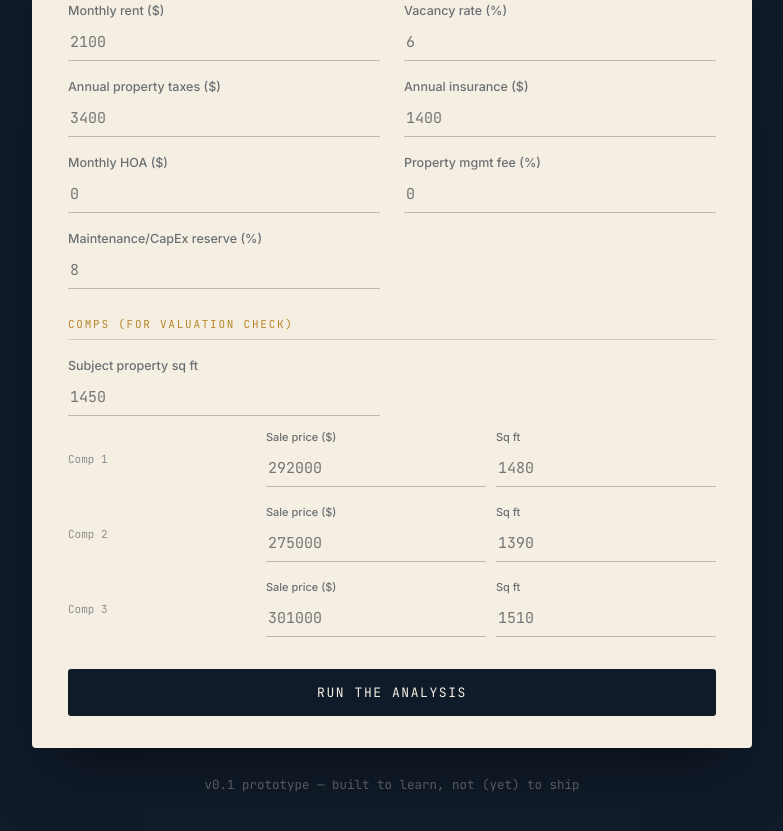
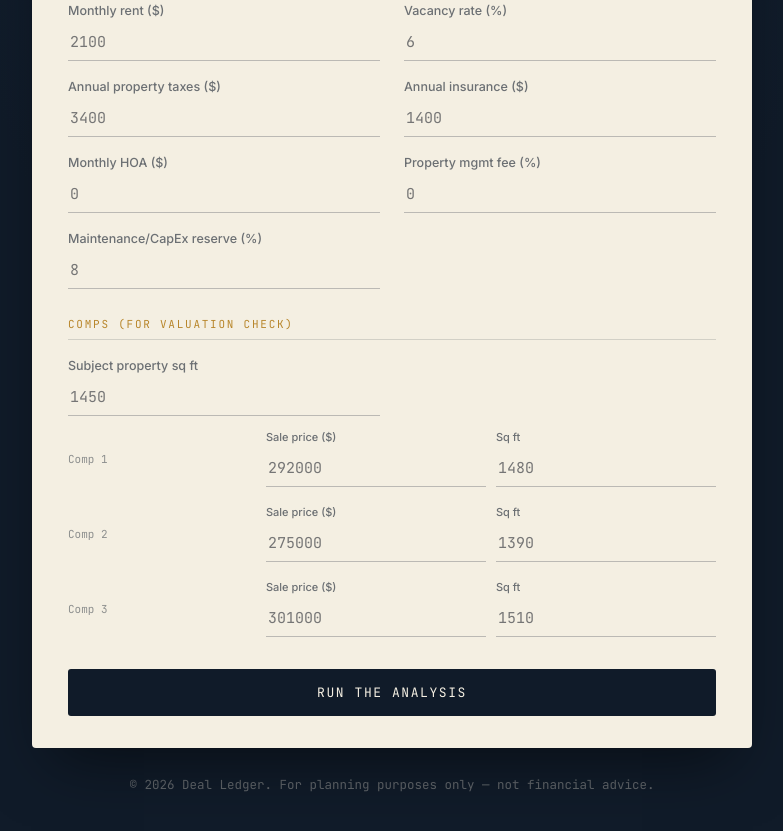
Before and after one commit to vandreds-cloud/deal-analyzer, a website: page index.html in a window 1280 px wide. Shown: the part 585-1416 px from the top of the page, without its empty margins (248-1031 px from the left). Drawn offline with Linux system fonts and the light colour scheme.

Commit message:
update footer text

```diff
--- a/index.html
+++ b/index.html
@@ -400,7 +400,7 @@
 
   </div>
 
-  <div class="footer-note">v0.1 prototype — built to learn, not (yet) to ship</div>
+  <div class="footer-note">© 2026 Deal Ledger. For planning purposes only — not financial advice.</div>
 
 </div>
 
```
